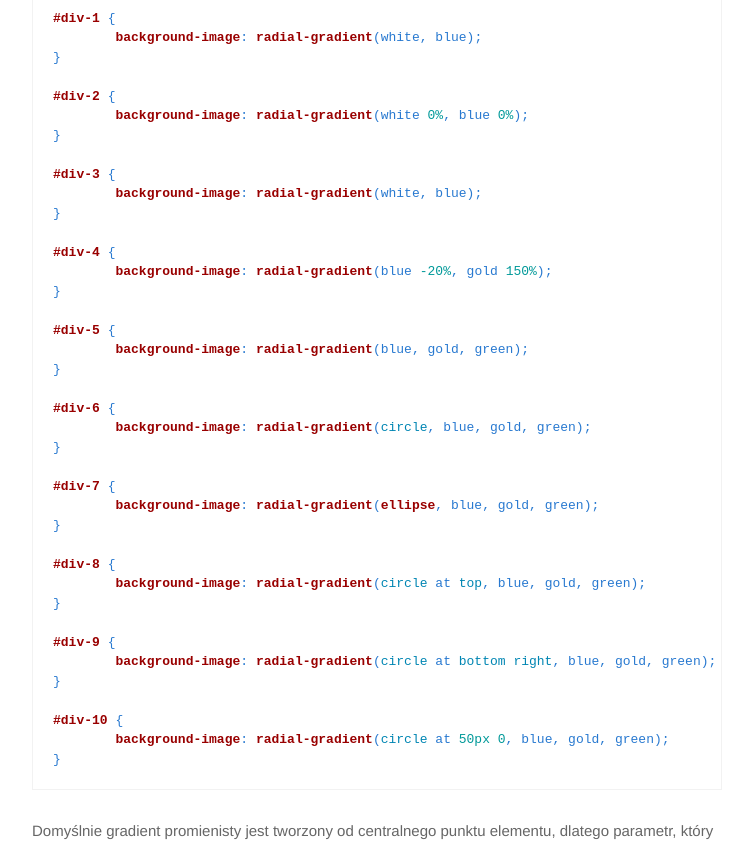
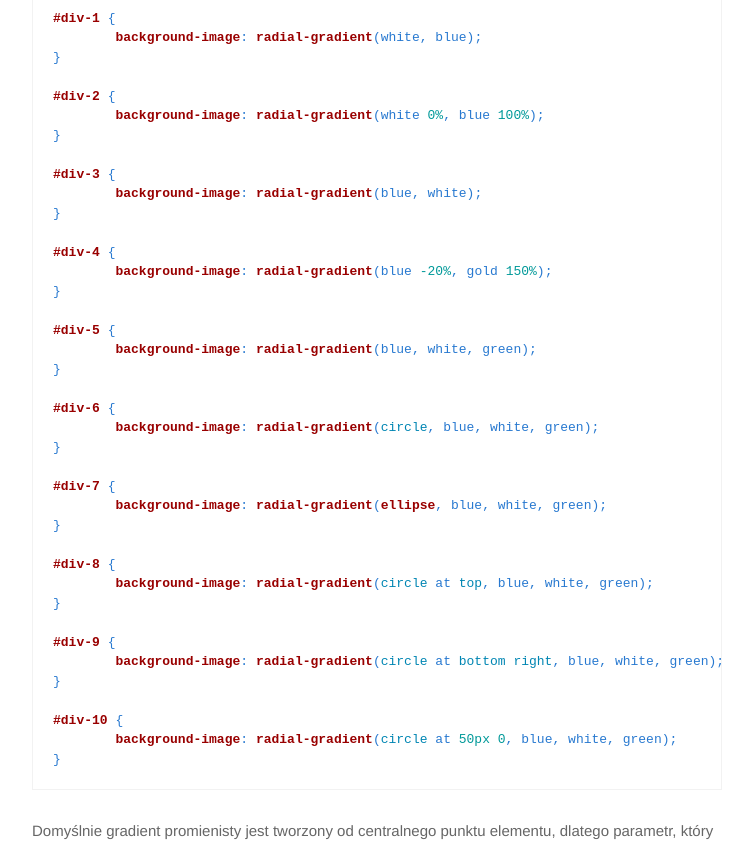
Before and after one commit to marcin-szczepanski/TWE, a Jekyll site: the page built from zajecia/1B/zaj02.md, in a window 1280 px wide and 1400 px high, scrolled down 2050 px. Shown: the part 152-993 px from the top of the window, without its empty margins (263-1016 px from the left). Built offline with Jekyll 4.4.1, drawn with Linux system fonts in a browser that asks for light colours; some web fonts are replaced.

Commit message:
Modify zaj02 in 1B

````diff
--- a/zajecia/1B/zaj02.md
+++ b/zajecia/1B/zaj02.md
@@ -76,11 +76,11 @@ div {
 }
 
 #div-2 {
-	background-image: radial-gradient(white 0%, blue 0%);
+	background-image: radial-gradient(white 0%, blue 100%);
 }
 
 #div-3 {
-	background-image: radial-gradient(white, blue);
+	background-image: radial-gradient(blue, white);
 }
 
 #div-4 {
@@ -88,27 +88,27 @@ div {
 }
 
 #div-5 {
-	background-image: radial-gradient(blue, gold, green);
+	background-image: radial-gradient(blue, white, green);
 }
 
 #div-6 {
-	background-image: radial-gradient(circle, blue, gold, green);
+	background-image: radial-gradient(circle, blue, white, green);
 }
 
 #div-7 {
-	background-image: radial-gradient(ellipse, blue, gold, green);
+	background-image: radial-gradient(ellipse, blue, white, green);
 }
 
 #div-8 {
-	background-image: radial-gradient(circle at top, blue, gold, green);
+	background-image: radial-gradient(circle at top, blue, white, green);
 }
 
 #div-9 {
-	background-image: radial-gradient(circle at bottom right, blue, gold, green);
+	background-image: radial-gradient(circle at bottom right, blue, white, green);
 }
 
 #div-10 {
-	background-image: radial-gradient(circle at 50px 0, blue, gold, green);
+	background-image: radial-gradient(circle at 50px 0, blue, white, green);
 }
 ```
 
````
